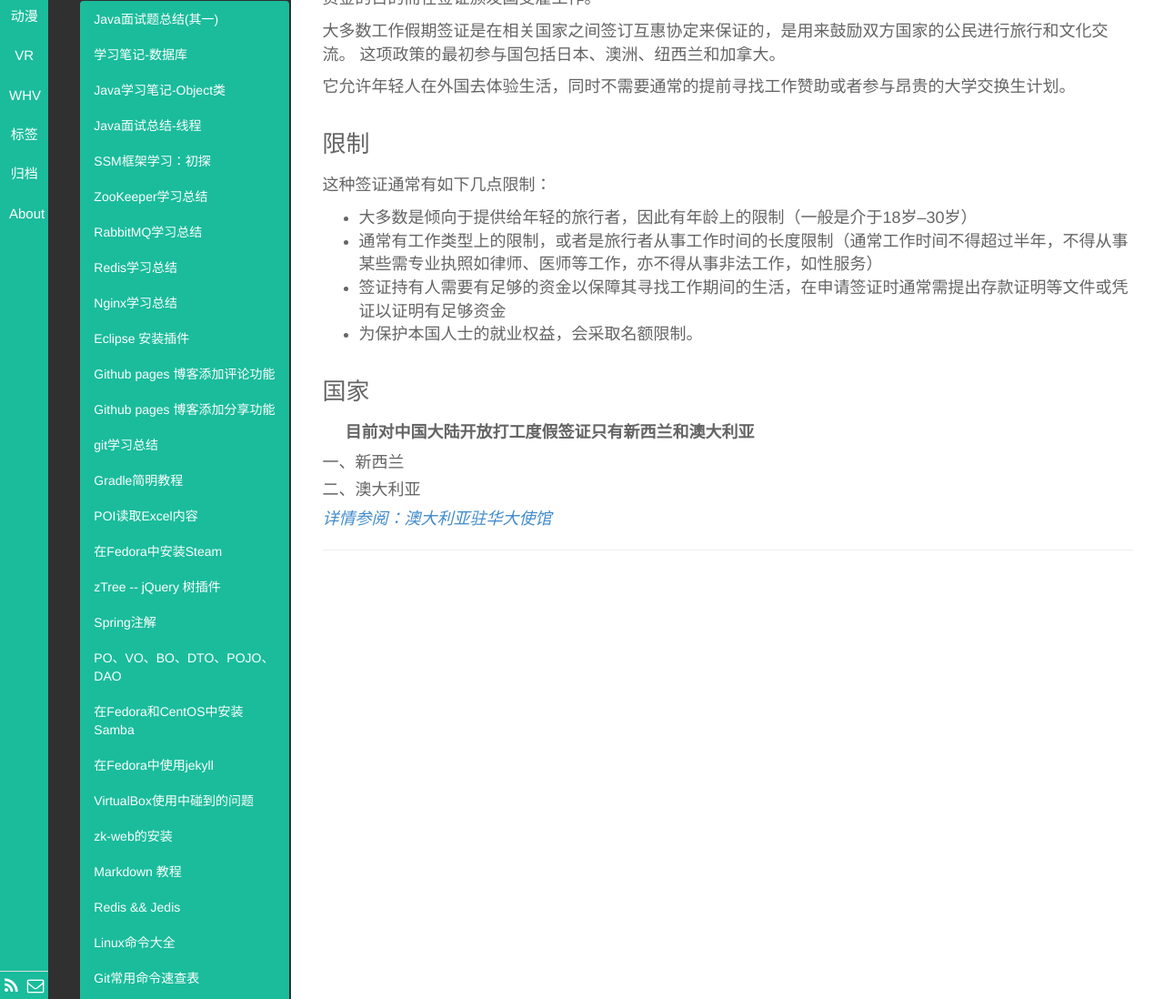
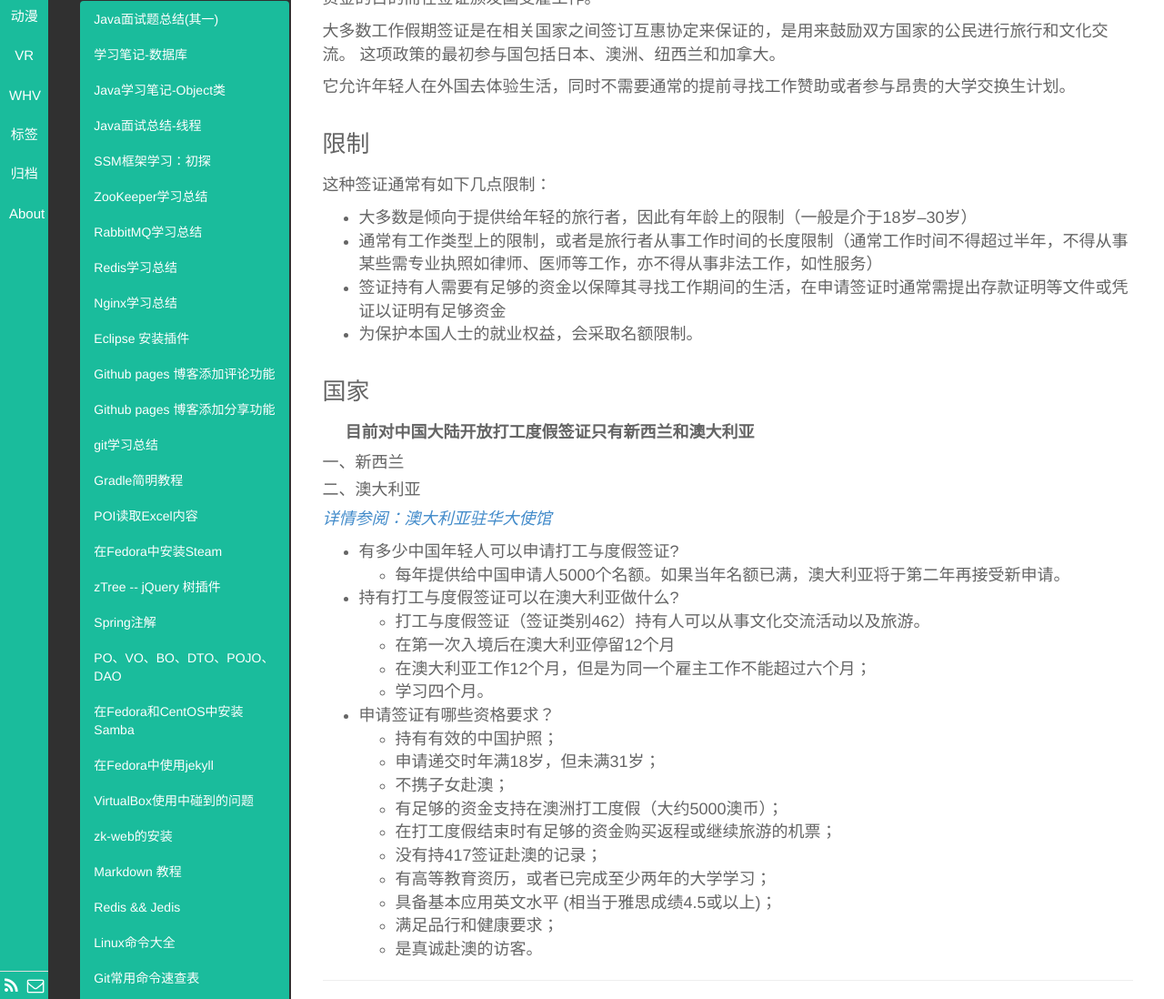
Before and after one commit to demon7452/demon7452.github.io, a Jekyll site: the page built from _posts/WHV/2016-09-06-Work And Holiday Visa.md, in a window 1280 px wide, cut to the strip 234-1332 px from the top of the page. Shown: the whole strip at 91% size. Built offline with Jekyll 4.4.1, drawn with Linux system fonts in a browser that asks for light colours; comment, search, counter and statistics services are not loaded.

Commit message:
Update _posts/WHV/2016-09-06-Work And Holiday Visa.md

```diff
--- a/_posts/WHV/2016-09-06-Work And Holiday Visa.md
+++ b/_posts/WHV/2016-09-06-Work And Holiday Visa.md
@@ -23,7 +23,28 @@ description: Work And Holiday Visa
 
 ### 国家
 &nbsp;&nbsp;&nbsp;&nbsp;&nbsp;**目前对中国大陆开放打工度假签证只有新西兰和澳大利亚**
+
 #### 一、新西兰
+
 
 #### 二、澳大利亚
  *[详情参阅：澳大利亚驻华大使馆](http://china.embassy.gov.au/bjngchinese/WorkandHolidaysc462FAQcn.html)*
+ - 有多少中国年轻人可以申请打工与度假签证?
+   - 每年提供给中国申请人5000个名额。如果当年名额已满，澳大利亚将于第二年再接受新申请。
+
+- 持有打工与度假签证可以在澳大利亚做什么?
+  - 打工与度假签证（签证类别462）持有人可以从事文化交流活动以及旅游。
+  - 在第一次入境后在澳大利亚停留12个月
+  - 在澳大利亚工作12个月，但是为同一个雇主工作不能超过六个月；
+  - 学习四个月。
+- 申请签证有哪些资格要求？
+  - 持有有效的中国护照；
+  - 申请递交时年满18岁，但未满31岁；
+  - 不携子女赴澳；
+  - 有足够的资金支持在澳洲打工度假（大约5000澳币）；
+  - 在打工度假结束时有足够的资金购买返程或继续旅游的机票；
+  - 没有持417签证赴澳的记录；
+  - 有高等教育资历，或者已完成至少两年的大学学习；
+  - 具备基本应用英文水平 (相当于雅思成绩4.5或以上)；
+  - 满足品行和健康要求；
+  - 是真诚赴澳的访客。
```
